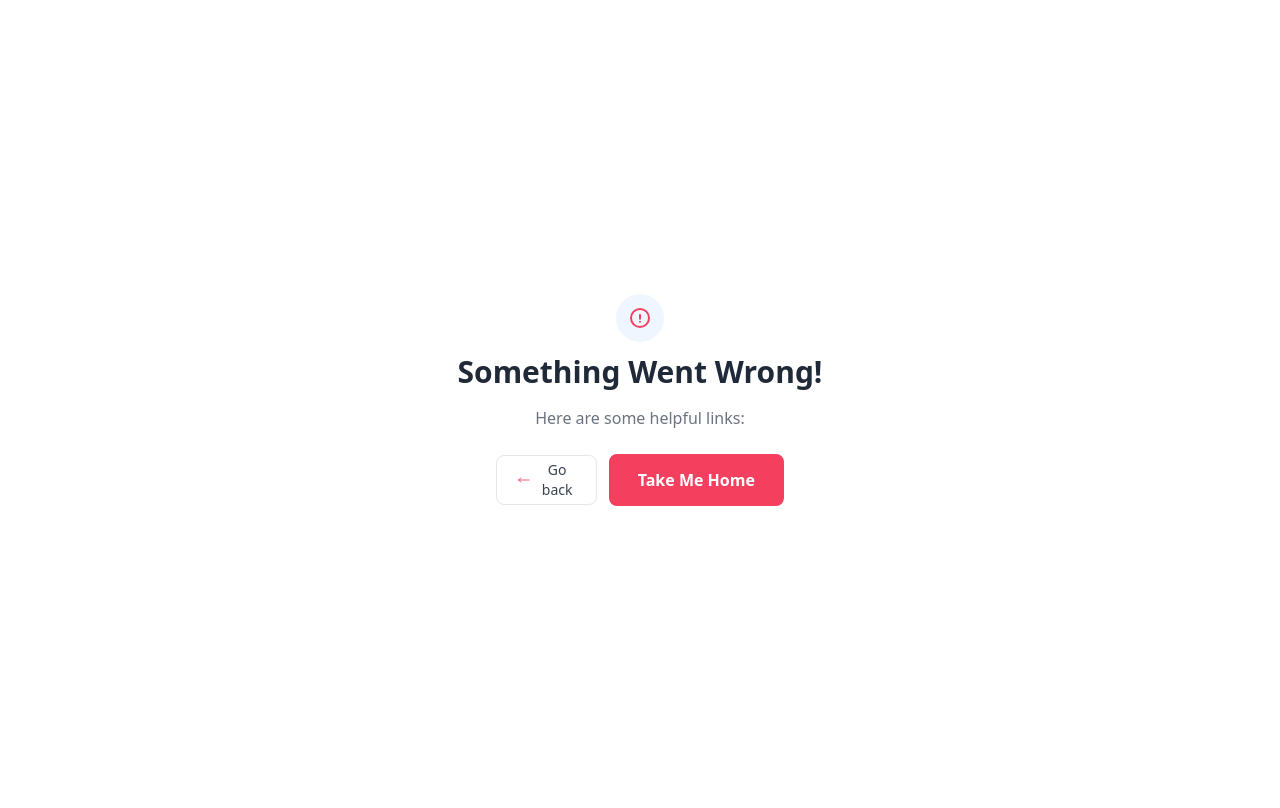
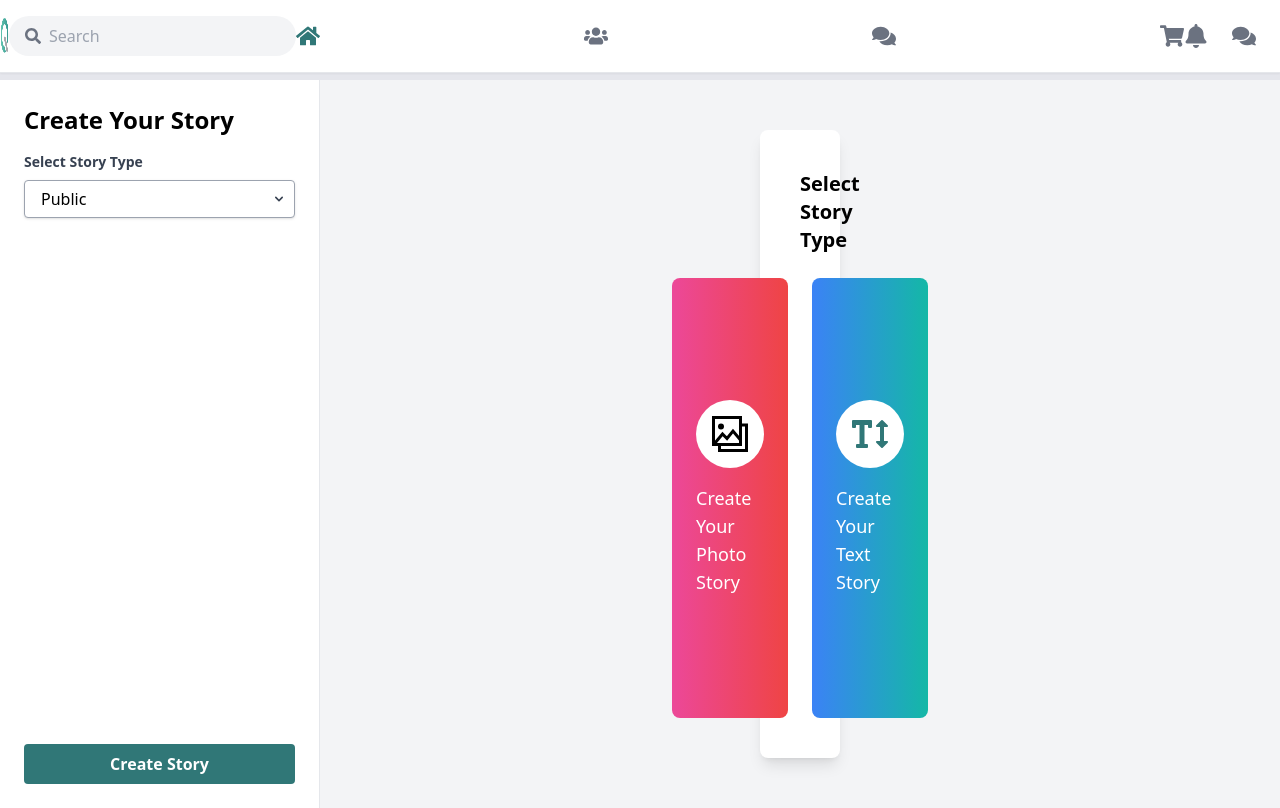
Before and after one commit to riaz9191/Quantum-Possibilities-Social-Media, a React (Vite) app in the folder frontend/: page /story in a window 1280 px wide. Built offline with nearby package versions, Linux system fonts and the light colour scheme.

Commit message:
story page added

```diff
--- a/frontend/src/components/Shared/Newsfeed/NewsFeedTop.jsx
+++ b/frontend/src/components/Shared/Newsfeed/NewsFeedTop.jsx
@@ -8,6 +8,7 @@ import post3 from '../../../assets/images/posts/post3.png';
 import user1 from '../../../assets/images/user/userr1.png';
 import user2 from '../../../assets/images/user/userr2.png';
 import user3 from '../../../assets/images/user/userr3.png';
+import { Link } from 'react-router-dom';
 
 const NewsfeedTop = () => {
   return (
@@ -35,12 +36,12 @@ const NewsfeedTop = () => {
         </button>
       </div>
       <div className="flex space-x-2 overflow-x-auto">
-        <div className="relative w-1/4">
-          <img src={profileImg} alt="Post" className="w-full h-full rounded-lg object-cover" />
-          <div className="absolute inset-0 bg-black bg-opacity-50 flex items-center justify-center rounded-lg">
-            <button className="bg-green-500 p-2 rounded-full text-white text-2xl">+</button>
-          </div>
-        </div>
+      <div className="relative w-1/4">
+      <img src={profileImg} alt="Profile" className="w-full h-full rounded-lg object-cover" />
+      <div className="absolute inset-0 flex items-center justify-center">
+        <Link to='/story'><button  className="absolute bottom-[-0px] bg-green-500 py-6 px-4 rounded-full text-white text-2xl">+</button></Link>
+      </div>
+    </div>
         <div className="relative w-1/4">
           <img src={post1} alt="Post" className="w-full h-full rounded-lg object-cover" />
           <div className="absolute bottom-0 left-0 p-2">
--- a/frontend/src/components/Shared/Sidebar2/Sidebar2.jsx
+++ b/frontend/src/components/Shared/Sidebar2/Sidebar2.jsx
@@ -7,7 +7,7 @@ import add2 from "../../../assets/images/sidebar2/s1.png";
 
 const Sidebar2 = () => {
   return (
-    <div className="p-4 bg-white shadow-md fixed w-2/12 h-full">
+    <div className="p-4 bg-white shadow-md sticky top-0">
       <div className="mb-4 relative">
         <img
           src={news}
--- /dev/null
+++ b/frontend/src/components/Shared/Story/Story.jsx
@@ -0,0 +1,74 @@
+import React, { useState } from "react";
+import { FaGalacticRepublic, FaTextHeight } from "react-icons/fa";
+import { GrGallery } from "react-icons/gr";
+
+const Story = () => {
+  const [storyType, setStoryType] = useState("Public");
+
+  return (
+    <div className="flex h-[91vh]">
+      {/* Left Side */}
+      <div className="w-3/12 bg-white p-6 border-r border-gray-200 flex flex-col justify-between">
+        <div>
+          <h1 className="text-2xl font-bold mb-4">Create Your Story</h1>
+          <div className="mb-6">
+            <label
+              className="block text-gray-700 text-sm font-bold mb-2"
+              htmlFor="storyType"
+            >
+              Select Story Type
+            </label>
+            <div className="relative">
+              <select
+                id="storyType"
+                value={storyType}
+                onChange={(e) => setStoryType(e.target.value)}
+                className="block appearance-none w-full bg-white border border-gray-400 hover:border-gray-500 px-4 py-2 pr-8 rounded shadow leading-tight focus:outline-none focus:shadow-outline"
+              >
+                <option value="Public">Public</option>
+                <option value="Private">Private</option>
+              </select>
+              <div className="pointer-events-none absolute inset-y-0 right-0 flex items-center px-2 text-gray-700">
+                <svg
+                  className="fill-current h-4 w-4"
+                  xmlns="http://www.w3.org/2000/svg"
+                  viewBox="0 0 20 20"
+                >
+                  <path d="M5.293 7.293a1 1 0 011.414 0L10 10.586l3.293-3.293a1 1 0 111.414 1.414l-4 4a1 1 0 01-1.414 0l-4-4a1 1 0 010-1.414z" />
+                </svg>
+              </div>
+            </div>
+          </div>
+        </div>
+        <div>
+          <button className="bg-[#307777] text-white font-bold py-2 px-4 rounded hover:bg-green-700 transition duration-300 w-full">
+            Create Story
+          </button>
+        </div>
+      </div>
+
+      {/* Right Side */}
+      <div className="w-3/4 flex justify-center items-center bg-gray-100">
+        <div className="bg-white rounded-lg shadow-lg p-10 w-9 /12 max-w-8xl">
+          <h2 className="text-xl font-bold mb-6 text-center">Select Story Type</h2>
+          <div className="flex space-x-6 justify-center">
+            <div className="flex-1 flex flex-col items-center justify-center bg-gradient-to-r from-pink-500 to-red-500 rounded-lg p-6 text-white cursor-pointer h-[440px]">
+              <div className="bg-white text-[#307777] p-4 rounded-full mb-4">
+                <GrGallery className="text-4xl" />
+              </div>
+              <span className="text-lg">Create Your Photo Story</span>
+            </div>
+            <div className="flex-1 flex flex-col items-center justify-center bg-gradient-to-r from-blue-500 to-teal-500 rounded-lg p-6 text-white cursor-pointer h-[440px]">
+              <div className="bg-white text-[#307777] p-4 rounded-full mb-4">
+                <FaTextHeight className="text-4xl" />
+              </div>
+              <span className="text-lg">Create Your Text Story</span>
+            </div>
+          </div>
+        </div>
+      </div>
+    </div>
+  );
+};
+
+export default Story;
--- a/frontend/src/layouts/Main.jsx
+++ b/frontend/src/layouts/Main.jsx
@@ -10,7 +10,7 @@ const Main = () => {
           <Navbar />
           {/* <Sidebar /> */}
           <div className="">
-            <div className="pt-20 min-h-[calc(100vh-68px)]">
+            <div className="pt-20 min-h-[calc(100vh-150px)]">
               <Outlet />
             </div>
           </div>
--- a/frontend/src/routes/Routes.jsx
+++ b/frontend/src/routes/Routes.jsx
@@ -4,6 +4,7 @@ import Home from '../pages/Home/Home'
 import ErrorPage from '../pages/ErrorPage'
 import Login from '../pages/Login/Login'
 import SignUp from '../pages/SignUp/SignUp'
+import Story from '../components/Shared/Story/Story'
 
 export const router = createBrowserRouter([
   {
@@ -15,6 +16,10 @@ export const router = createBrowserRouter([
         path: '/',
         element: <Home />,
       },
+      {
+        path: '/story',
+        element: <Story />,
+      },
     ],
   },
   { path: '/login', element: <Login /> },
```
Also changed, not shown: frontend/src/components/Shared/Story/PhotoStory.jsx (added).
